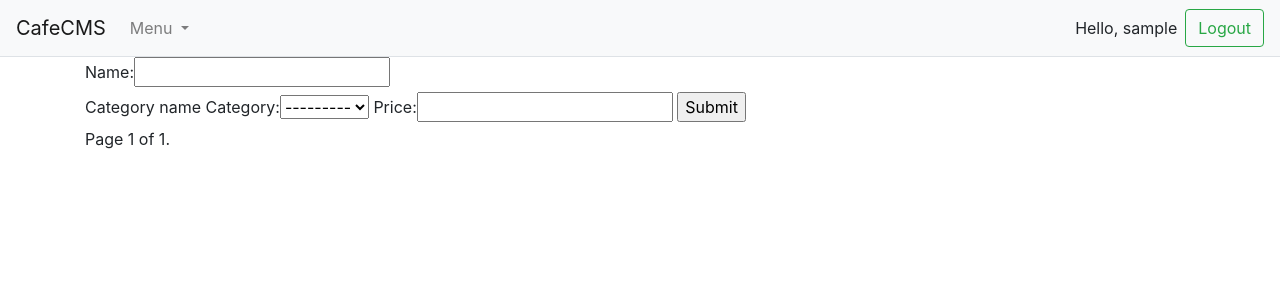
After one commit to edv4rd0/rushcafe, a Django app: page /cafe/menuitems/ in a window 1280 px wide. The commit adds this page. Shown: the top 300 px of the page. Run offline with Django 3.2, Linux system fonts and the light colour scheme; the visitor is signed in with stand-in values (Sample User, id 1); data that the repository does not hold is empty; some libraries are stand-ins or nearby versions.

Commit message:
Adds more views and permission controls - Fixes Login redirect url - adds images for dashboard main page - adds permission controlled routes for adding new items and categories

```diff
--- a/web/cafesite/settings.py
+++ b/web/cafesite/settings.py
@@ -11,6 +11,8 @@
 """
 
 import os
+
+from django.urls import reverse
 
 # Build paths inside the project like this: os.path.join(BASE_DIR, ...)
 BASE_DIR = os.path.dirname(os.path.dirname(os.path.abspath(__file__)))
@@ -125,3 +127,7 @@
 ]
 
 LOGIN_REDIRECT_URL = '/cafe/'
+
+LOGIN_URL = '/cafe/login/'
+
+LOGOUT_REDIRECT_URL = '/cafe/login/'
--- a/web/rushcafe/forms.py
+++ b/web/rushcafe/forms.py
@@ -1,7 +1,22 @@
 from django import forms
 from django.contrib.auth.forms import AuthenticationForm
+from django.forms import ModelForm, ModelChoiceField
 from django.forms.widgets import PasswordInput, TextInput
 
+
+from rushcafe.models import MenuCategory, MenuItem
+
+class MenuCategoryForm(ModelForm):
+    class Meta:
+        model = MenuCategory
+        fields = ['name']
+
+
+class MenuItemForm(ModelForm):
+    category = ModelChoiceField(queryset=MenuCategory.objects.all())
+    class Meta:
+        model = MenuItem
+        fields = ['name', 'category', 'price']
 
 
 class RushCafeAuthForm(AuthenticationForm):
--- a/web/rushcafe/models.py
+++ b/web/rushcafe/models.py
@@ -2,6 +2,9 @@
 
 
 class MenuCategory(models.Model):
+    class Meta:
+        ordering = ['-name']
+
     name = models.CharField('Name',
         blank=False,
         null=False,
@@ -11,6 +14,9 @@
 
 
 class MenuItem(models.Model):
+    class Meta:
+        ordering = ['-name']
+
     name = models.CharField('Name',
         blank=False,
         null=False,
--- a/web/rushcafe/templates/base.html
+++ b/web/rushcafe/templates/base.html
@@ -9,6 +9,27 @@
         <title>CafeCMS - {% block title %}{% endblock %}</title>
     </head>
     <body>
+        <nav class="navbar navbar-expand-lg navbar-light bg-light border-bottom box-shadow">
+                <a class="navbar-brand" href="{% url 'index' %}">CafeCMS</a>
+                <ul class="navbar-nav mr-auto">
+                    <li class="nav-item dropdown">
+                        <a class="nav-link dropdown-toggle" href="#" id="navbarDropdown" role="button" data-toggle="dropdown" aria-haspopup="true" aria-expanded="false">
+                            Menu
+                        </a>
+                        <div class="dropdown-menu" aria-labelledby="navbarDropdown">
+                            <a class="dropdown-item" href="{% url 'menu-categories' %}">Menu Categories</a>
+                            <a class="dropdown-item" href="{% url 'menu-items' %}">Menu Items</a>
+                        </div>
+                    </li>
+                </ul>
+                {% if user.is_authenticated %}
+                    <span class="mr-2">Hello, {{ user.get_username }}</span>
+                    <form action="{% url 'logout' %}">
+                        <button class="btn btn-outline-success my-2 my-sm-0" type="submit">Logout</button>
+                    </form>
+                {% endif %}
+            </nav>
+
         <div class="container">
         {% block content %}
         {% endblock %}
--- a/web/rushcafe/templates/login.html
+++ b/web/rushcafe/templates/login.html
@@ -8,7 +8,9 @@
 {% block content %}
 <div class="text-center">
 {% if form.errors %}
-<p>Your username and password didn't match. Please try again.</p>
+<div class="alert alert-danger" role="alert">
+Your username and password didn't match. Please try again.
+</div>
 {% endif %}
 
 {% if next %}
--- /dev/null
+++ b/web/rushcafe/templates/menu/item_detail.html
@@ -0,0 +1,5 @@
+{% extends "base.html" %}
+{% block content %}
+<h1>Name: {{ menuitem.name }}</h1>
+
+{% endblock %}
--- /dev/null
+++ b/web/rushcafe/templates/menu/items.html
@@ -0,0 +1,37 @@
+{% extends "base.html" %}
+{% block title %}Menu Items{% endblock %}
+
+{% block content %}
+{% if form %}
+<form action="{% url 'menu-item-add' %}" method="post">
+        {% csrf_token %}
+        {{ form }}
+        <input type="submit" value="Submit" />
+</form>
+{% endif %}
+
+{% for item in menu_items_list %}
+{{ item.name }}<br />
+{{ item.category }}<br />
+{{ item.price }}<br />
+{% endfor %}
+
+<div class="pagination">
+<span class="step-links">
+    {% if menu_items_list.has_previous %}
+        <a href="?page=1">&laquo; first</a>
+        <a href="?page={{ menu_items_list.previous_page_number }}">previous</a>
+    {% endif %}
+
+    <span class="current">
+        Page {{ menu_items_list.number }} of {{ menu_items_list.paginator.num_pages }}.
+    </span>
+
+    {% if menu_items_list.has_next %}
+        <a href="?page={{ menu_items_list.next_page_number }}">next</a>
+        <a href="?page={{ menu_items_list.paginator.num_pages }}">last &raquo;</a>
+    {% endif %}
+</span>
+</div>
+
+{% endblock %}
--- a/web/rushcafe/templatetags/cssfilters.py
+++ b/web/rushcafe/templatetags/cssfilters.py
@@ -5,6 +5,4 @@
 
 @register.filter(name='addclass')
 def addclass(value, arg):
-    print(value)
-    print(type(value))
     return value.as_widget(attrs={'class': arg})
--- a/web/rushcafe/urls.py
+++ b/web/rushcafe/urls.py
@@ -12,4 +12,11 @@
              redirect_field_name='index',
              authentication_form=RushCafeAuthForm
          ), name='login'),
+    path('logout/', auth_views.LogoutView.as_view(), name='logout'),
+    path('menucategories/', views.menu_categories, name='menu-categories'),
+    path('menucategories/new/', views.new_menu_category, name='menu-category-add'),
+    path('menucategories/<int:pk>/', views.MenuCategoryView.as_view(), name='menu-category'),
+    path('menuitems/', views.menu_items, name='menu-items'),
+    path('menuitems/new/', views.new_menu_item, name='menu-item-add'),
+    path('menuitems/<int:pk>/', views.MenuItemView.as_view(), name='menu-item'),
 ]
--- a/web/rushcafe/views.py
+++ b/web/rushcafe/views.py
@@ -1,11 +1,88 @@
-from django.shortcuts import render, redirect
+from django.contrib.auth.decorators import login_required, permission_required
+from django.contrib.auth.mixins import PermissionRequiredMixin
+from django.core.paginator import EmptyPage, PageNotAnInteger, Paginator
 from django.http import HttpResponse
+from django.shortcuts import redirect, render
+from django.views import generic
+from django.conf import settings
+
+from rushcafe.forms import MenuItemForm, MenuCategoryForm
+from rushcafe.models import MenuCategory, MenuItem
 
 
+@login_required
 def index(request):
     return render(request, 'index.html')
 
 
-# def menu_categories(request):
+@login_required
+def menu_categories(request):
+    menu_categories = MenuCategory.objects.all()
+    paginator = Paginator(menu_categories, 5)
 
-# def menu_items(request):
+    page = request.GET.get('page')
+    categories = paginator.get_page(page)
+
+    if page is None or page == '1':
+        if request.user.has_perms(('rushcafe.add_menucategory',)):
+            form = MenuCategoryForm()
+            return render(request, 'menu/categories.html',
+                        {'menu_category_list': categories, 'form': form})
+    return render(request, 'menu/categories.html',
+                  {'menu_category_list': categories})
+
+
+@login_required
+def menu_items(request):
+    menu_items = MenuItem.objects.all()
+    paginator = Paginator(menu_items, 5)
+
+    page = request.GET.get('page')
+    items = paginator.get_page(page)
+    # Don't see a need to have a new item form on
+    # anything other than the first page if that
+    if page is None or page == '1':
+        if request.user.has_perms(('rushcafe.add_menuitem',)):
+            form = MenuItemForm()
+            return render(request, 'menu/items.html',
+                    {'menu_items_list': items, 'form': form})
+    return render(request, 'menu/items.html', {'menu_items_list': items})
+
+
+@permission_required('rushcafe.add_menucategory')
+def new_menu_category(request):
+    if request.method == 'POST':
+        form = MenuCategoryForm(request.POST)
+
+        if form.is_valid():
+            instance = form.save()
+            return redirect('menu-category', pk=instance.pk)
+        return render(request, 'menu/category_new.html', {'form': form})
+
+    form = MenuCategoryForm()
+
+    return render(request, 'menu/category_new.html', {'form': form})
+
+
+@permission_required('rushcafe.add_menuitem')
+def new_menu_item(request):
+    if request.method == 'POST':
+        form = MenuItemForm(request.POST)
+
+        if form.is_valid():
+            instance = form.save()
+            return redirect('menu-item', pk=instance.pk)
+        return render(request, 'menu/item_new.html', {'form': form})
+
+    form = MenuItemForm()
+    return render(request, 'menu/item_new.html', {'form': form})
+
+
+class MenuItemView(PermissionRequiredMixin, generic.DetailView):
+    model = MenuItem
+    permission_required = ('rushcafe.change_menuitem', 'rushcafe.delete_menuitem')
+
+
+class MenuCategoryView(PermissionRequiredMixin, generic.DetailView):
+    model = MenuCategory
+    permission_required = ('rushcafe.change_menucategory', 'rushcafe.delete_menucategory')
```
Also changed, not shown: web/rushcafe/templates/index.html (+27 -1 lines), web/rushcafe/templates/menu/categories.html (added, +35 -0 lines), web/rushcafe/templates/menu/category_new.html (added, +8 -0 lines), web/rushcafe/templates/menu/item_new.html (added, +8 -0 lines), web/static/rushcafe/images/cms_menu_category.jpg (added), web/static/rushcafe/images/cms_menu_item.jpg (added).
